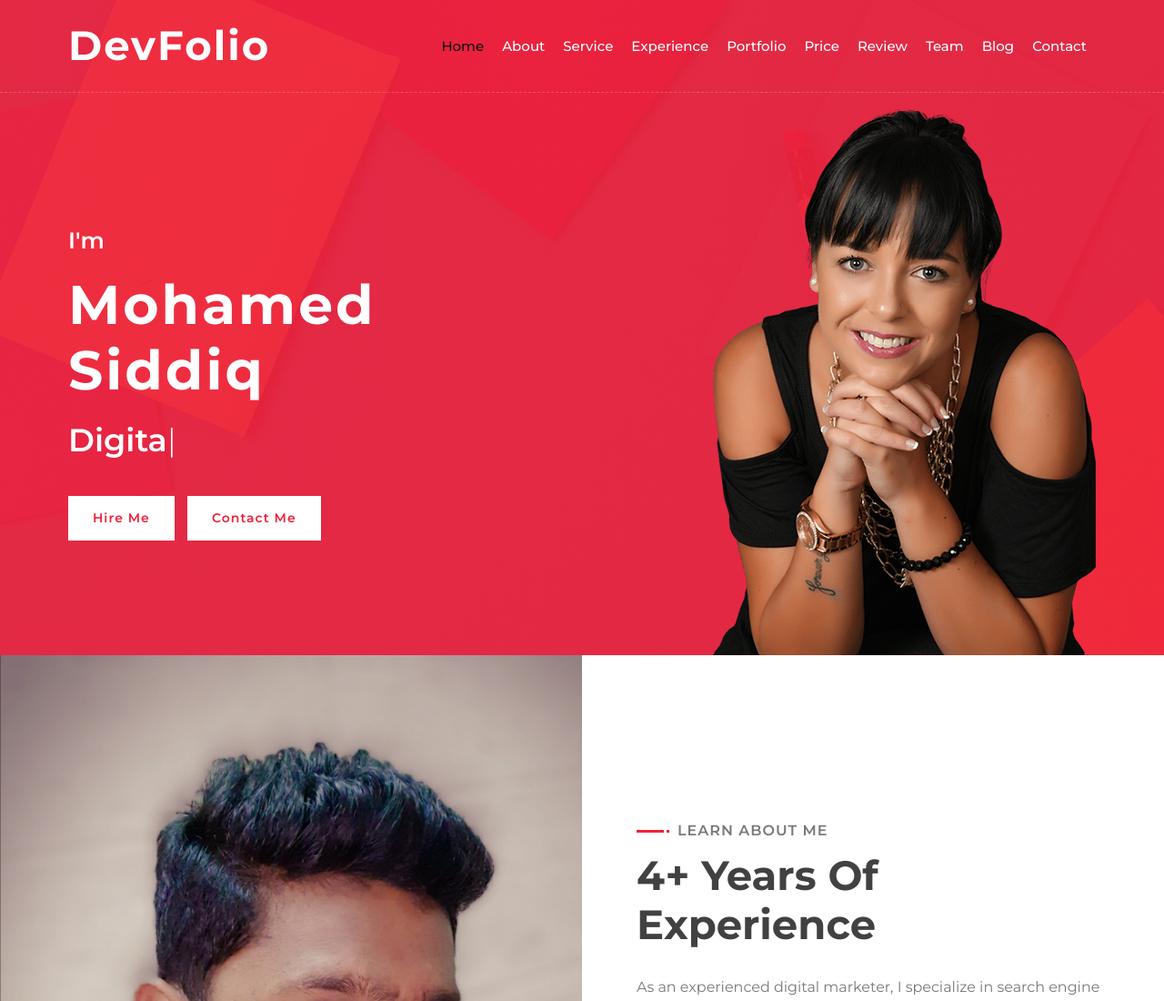
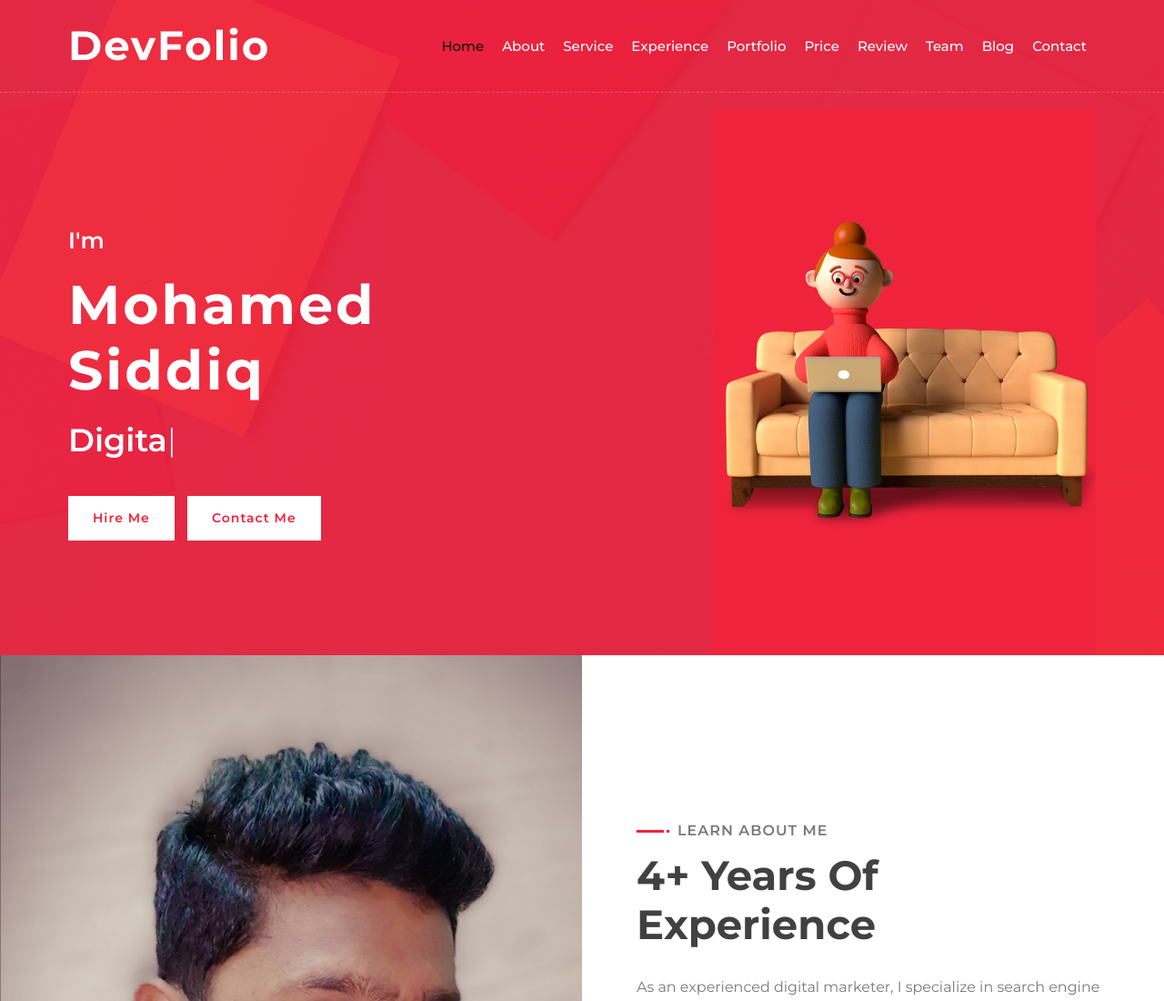
Before and after one commit to yakubsiddiq/portfolio, a plain HTML site: page index.html in a window 1280 px wide. Shown: the top 1100 px of the page at 91% size. Drawn offline with nearby package versions, Linux system fonts and the light colour scheme.

Commit message:
Update index.html

```diff
--- a/index.html
+++ b/index.html
@@ -72,7 +72,7 @@
                     </div>
                     <div class="col-sm-12 col-md-6 d-none d-md-block">
                         <div class="hero-image">
-                            <img src="img/hero.png" alt="Mohamed Siddiq">
+                            <img src="img/banner sid.png" alt="Mohamed Siddiq">
                         </div>
                     </div>
                 </div>
```
